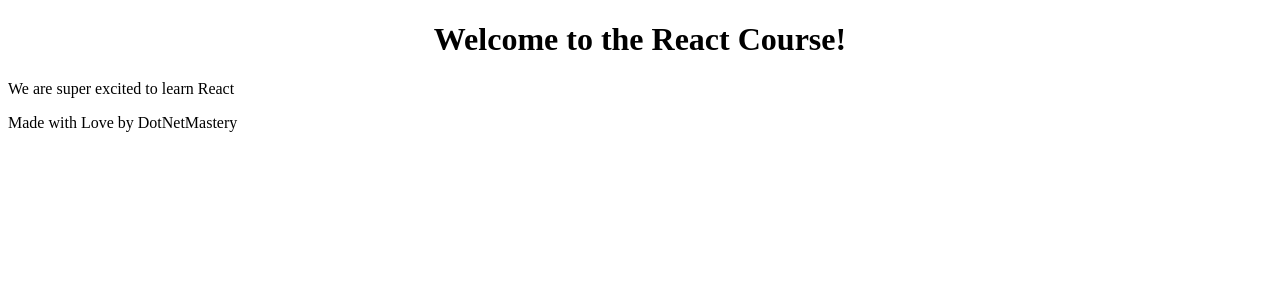
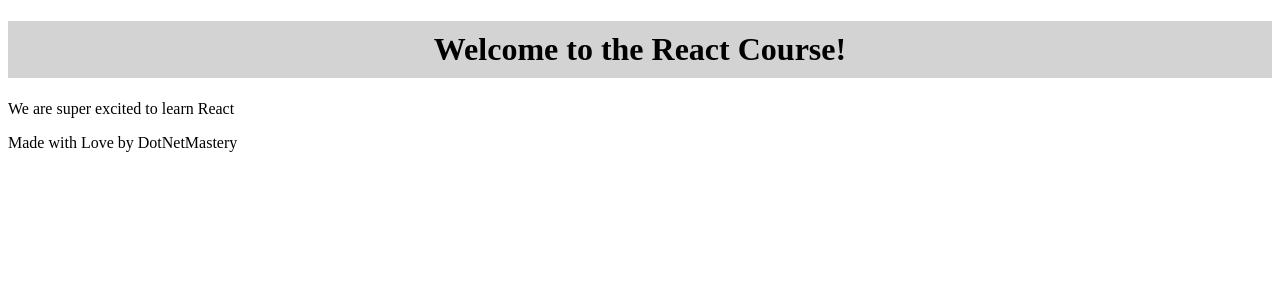
Before and after one commit to bhrugen/1-TaskOPedia, a React (Vite) app in the folder taskopedia/: page / in a window 1280 px wide. Shown: the top 300 px of the page. Built offline with nearby package versions, Linux system fonts and the light colour scheme.

Commit message:
Section 3 - Style Objects

```diff
--- a/taskopedia/src/main.jsx
+++ b/taskopedia/src/main.jsx
@@ -1,7 +1,11 @@
 import { createRoot } from "react-dom/client";
 
 const root = createRoot(document.getElementById("root"));
-
+const pageStyle = {
+  textAlign: "center",
+  backgroundColor: "lightgray",
+  padding: "10px",
+};
 function HomePage() {
   return (
     <div>
@@ -15,7 +19,7 @@ function HomePage() {
 function Header() {
   return (
     <div>
-      <h1 style={{ textAlign: "center" }}>Welcome to the React Course!</h1>
+      <h1 style={pageStyle}>Welcome to the React Course!</h1>
     </div>
   );
 }
```
